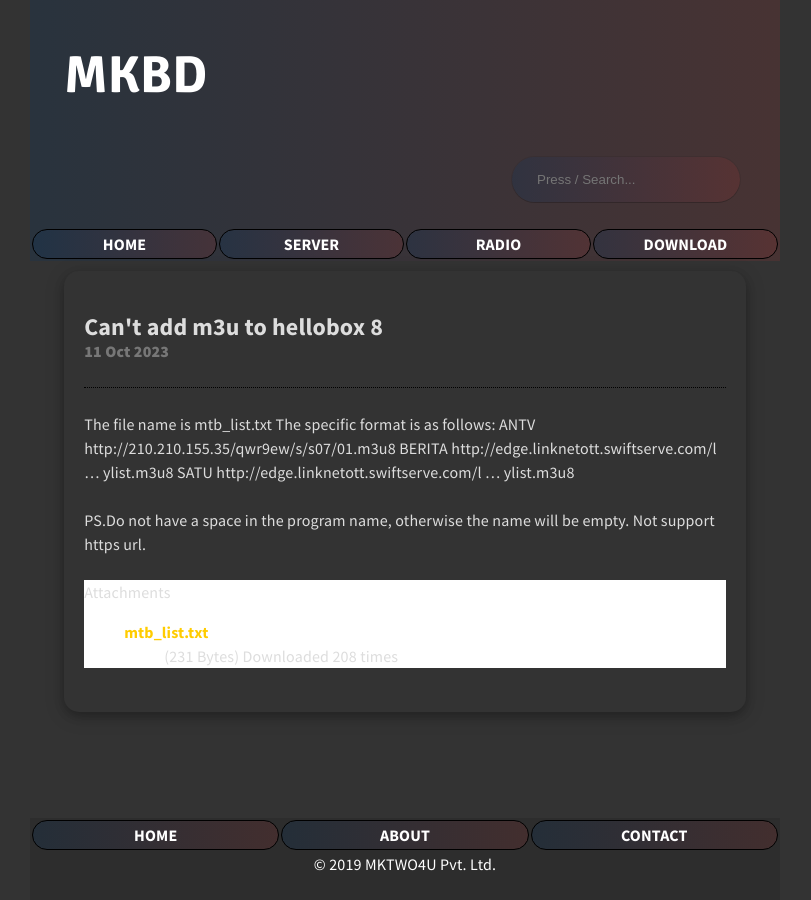
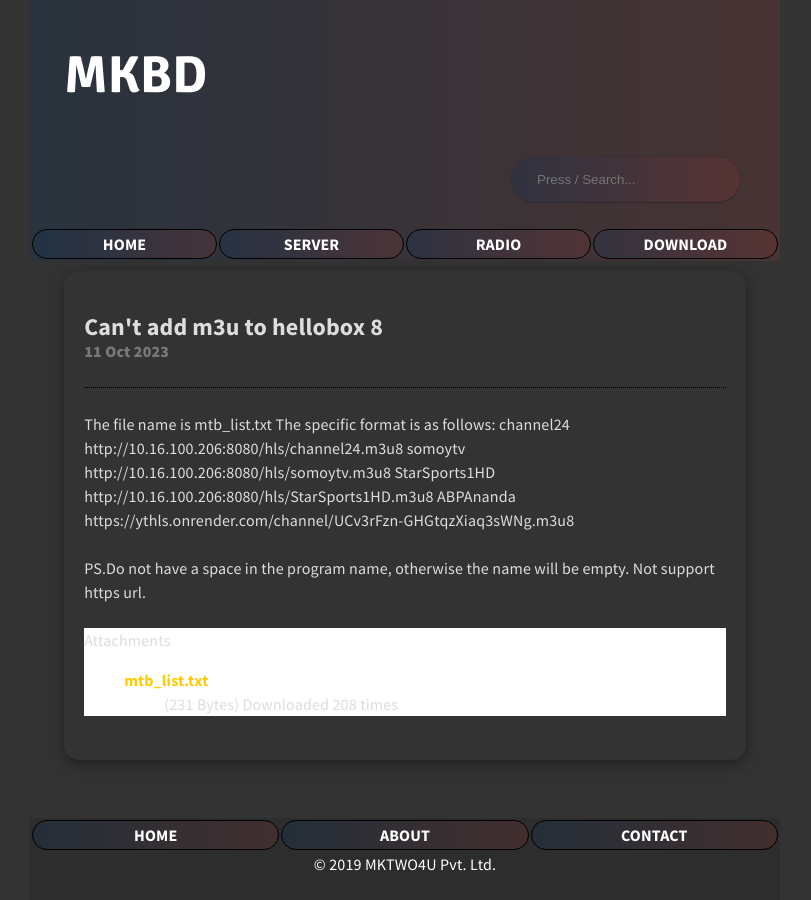
Before and after one commit to bdmilan/blog, a Jekyll site: the page built from _posts/2023-10-11-can't add m3u to hellobox 8.md, in a window 1280 px wide. Shown: the whole page, without its empty margins (235-1046 px from the left). Built offline with Jekyll 4.4.1, drawn with Linux system fonts in a browser that asks for light colours; comment, search, counter and statistics services are not loaded.

Commit message:
Update 2023-10-11-can't add m3u to hellobox 8.md

```diff
--- a/_posts/2023-10-11-can't add m3u to hellobox 8.md
+++ b/_posts/2023-10-11-can't add m3u to hellobox 8.md
@@ -4,12 +4,14 @@
 
 The file name is mtb_list.txt
 The specific format is as follows:
-ANTV
-http://210.210.155.35/qwr9ew/s/s07/01.m3u8
-BERITA
-http://edge.linknetott.swiftserve.com/l ... ylist.m3u8
-SATU
-http://edge.linknetott.swiftserve.com/l ... ylist.m3u8
+channel24
+http://10.16.100.206:8080/hls/channel24.m3u8
+somoytv
+http://10.16.100.206:8080/hls/somoytv.m3u8
+StarSports1HD
+http://10.16.100.206:8080/hls/StarSports1HD.m3u8
+ABPAnanda
+https://ythls.onrender.com/channel/UCv3rFzn-GHGtqzXiaq3sWNg.m3u8
 
 PS.Do not have a space in the program name, otherwise the name will be empty.
 Not support https url.
```
